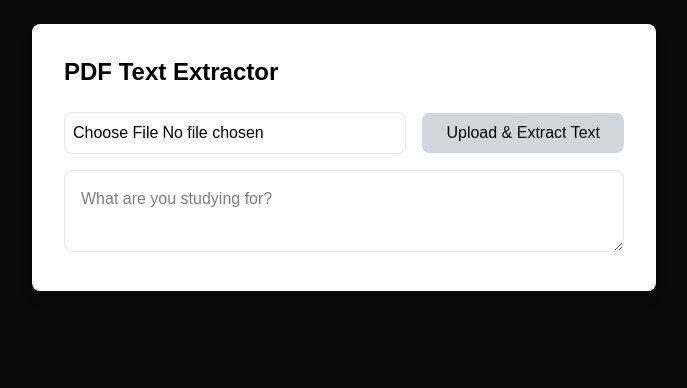
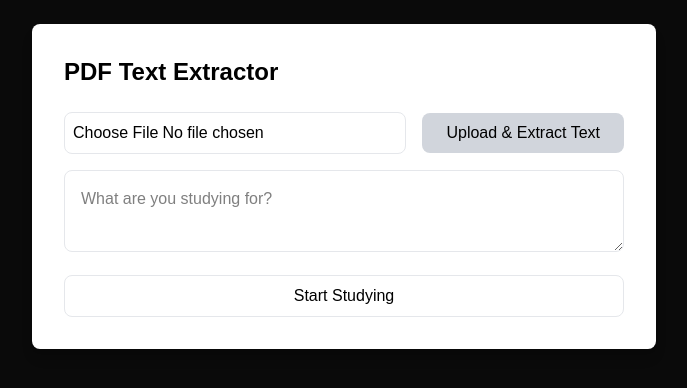
Before and after one commit to michniks2001/overthinker-ai, a Next.js app: page / in a window 1280 px wide. Shown: the top 388 px of the page, without its empty margins (296-983 px from the left). Built offline with nearby package versions, Linux system fonts and the light colour scheme.

Commit message:
added router, start studying button to home page

```diff
--- a/app/page.js
+++ b/app/page.js
@@ -1,6 +1,8 @@
 "use client"
 
 import { useState } from 'react';
+import { useRouter } from 'next/navigation';
+
 
 export default function Home() {
     const [file, setFile] = useState(null);
@@ -8,6 +10,8 @@ export default function Home() {
     const [fileName, setFileName] = useState(null);
     const [isLoading, setIsLoading] = useState(false);
     const [error, setError] = useState(null);
+
+    const router = useRouter();
 
     const handleFileChange = (event) => {
         const uploadedFile = event.target.files[0];
@@ -106,8 +110,13 @@ export default function Home() {
                 </div>
 
                 <div className="space-y-4">
+                    <textarea className="w-full p-4 mt-4 border border-gray-200 rounded-lg hover:bg-gray-50 transition-colors" placeholder="What are you studying for?"></textarea>
+                </div>
 
-                    <textarea className="w-full p-4 mt-4 border border-gray-200 rounded-lg hover:bg-gray-50 transition-colors" placeholder="What are you studying for?"></textarea>
+                <div className="space-y-4 mt-4">
+                    <button className="w-full px-6 py-2 rounded-lg border border-gray-200 disabled:opacity-50 disabled:cursor-not-allowed hover:bg-gray-50" onClick={() => router.push('/quiz')}>
+                        Start Studying
+                    </button>
                 </div>
             </div>
         </div>
```
